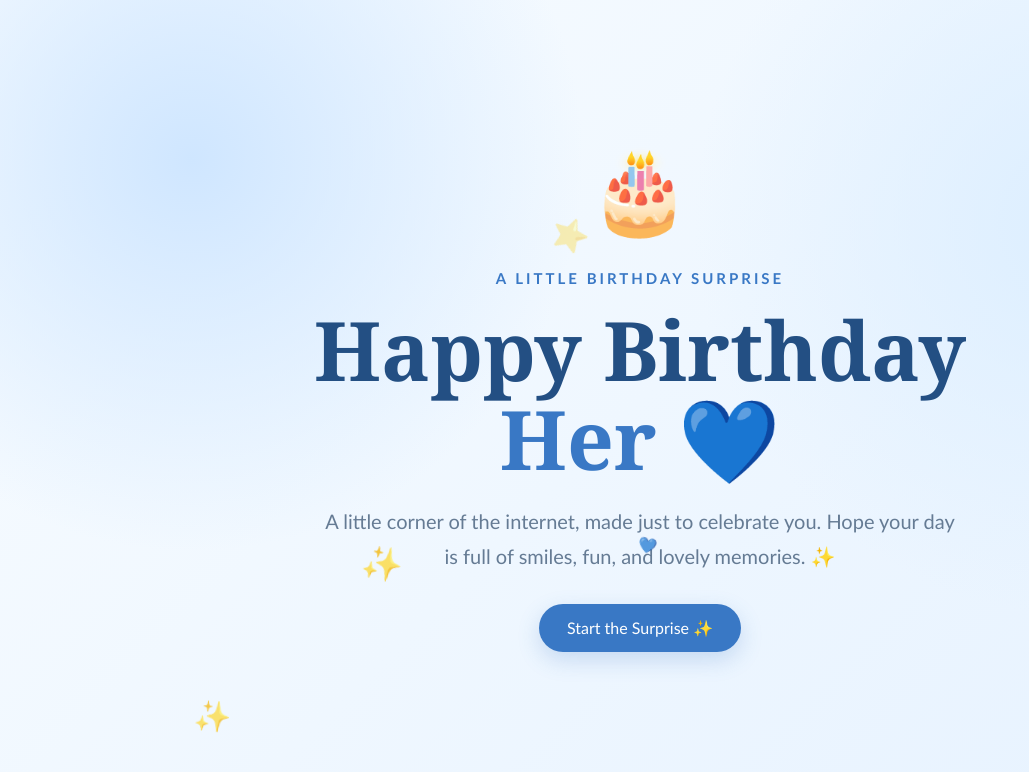
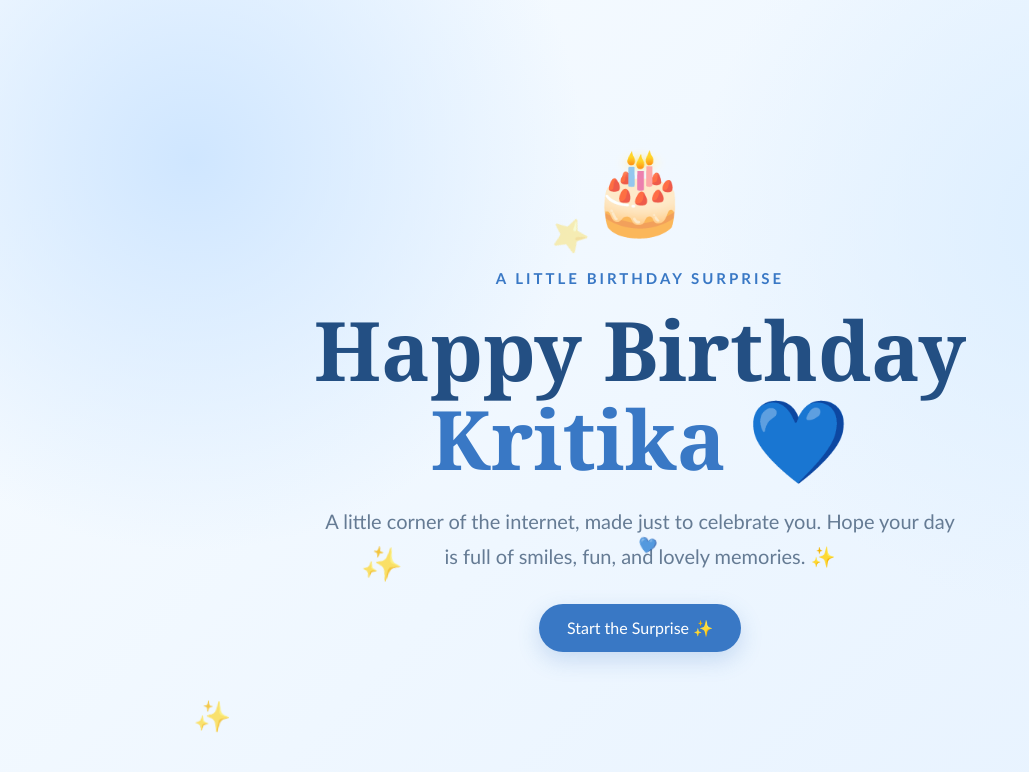
Before and after one commit to Rudra-07xyz/Happy-Birthday-Kritika, a plain HTML site: page index.html in a window 1280 px wide. Shown: the top 772 px of the page, without its empty margins (0-1029 px from the left). Drawn offline with Linux system fonts and the light colour scheme.

Commit message:
Update index.html

```diff
--- a/index.html
+++ b/index.html
@@ -545,7 +545,7 @@ section {
 
     <div class="eyebrow">A little birthday surprise</div>
 
-    <h1>Happy Birthday <span>Her 💙</span></h1>
+    <h1>Happy Birthday <span>Kritika 💙</span></h1>
 
     <p class="hero-text">
       A little corner of the internet, made just to celebrate you.
```
